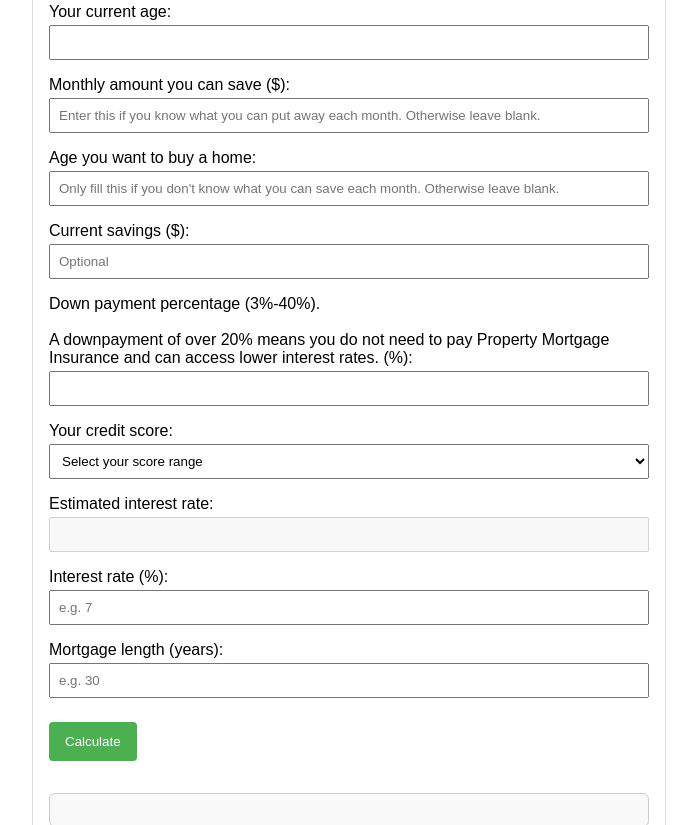
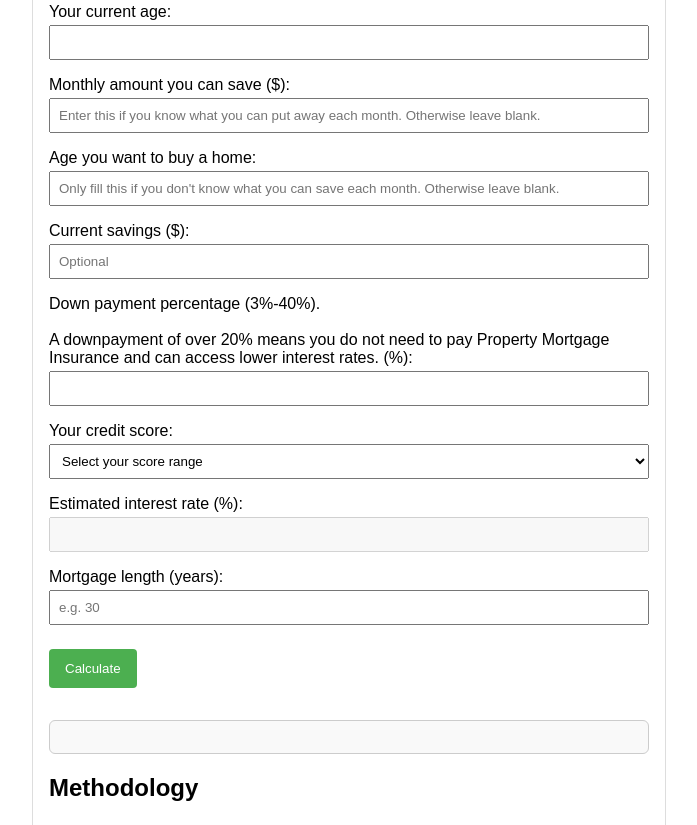
Before and after one commit to OliBaise/downpaymentgoals, a plain HTML site: page index.html in a window 1280 px wide. Shown: the part 359-1184 px from the top of the page, without its empty margins (291-988 px from the left). Drawn offline with Linux system fonts and the light colour scheme.

Commit message:
Update index.html

```diff
--- a/index.html
+++ b/index.html
@@ -49,14 +49,11 @@
 </select>
 
 <label for="interestRate" id="interestRateLabel">
-  Estimated interest rate:
+  Estimated interest rate (%):
 </label>
 <input type="number" id="interestRate" step="0.01" min="0" max="15" disabled />
 <small id="interestRateNote" style="color: gray; display: block; margin-bottom: 1em;"></small>
 
-
-  <label for="interestRate">Interest rate (%):</label>
-  <input type="number" id="interestRate" step="0.01" placeholder="e.g. 7">
 
   <label for="mortgageLength">Mortgage length (years):</label>
   <input type="number" id="mortgageLength" placeholder="e.g. 30">
```
